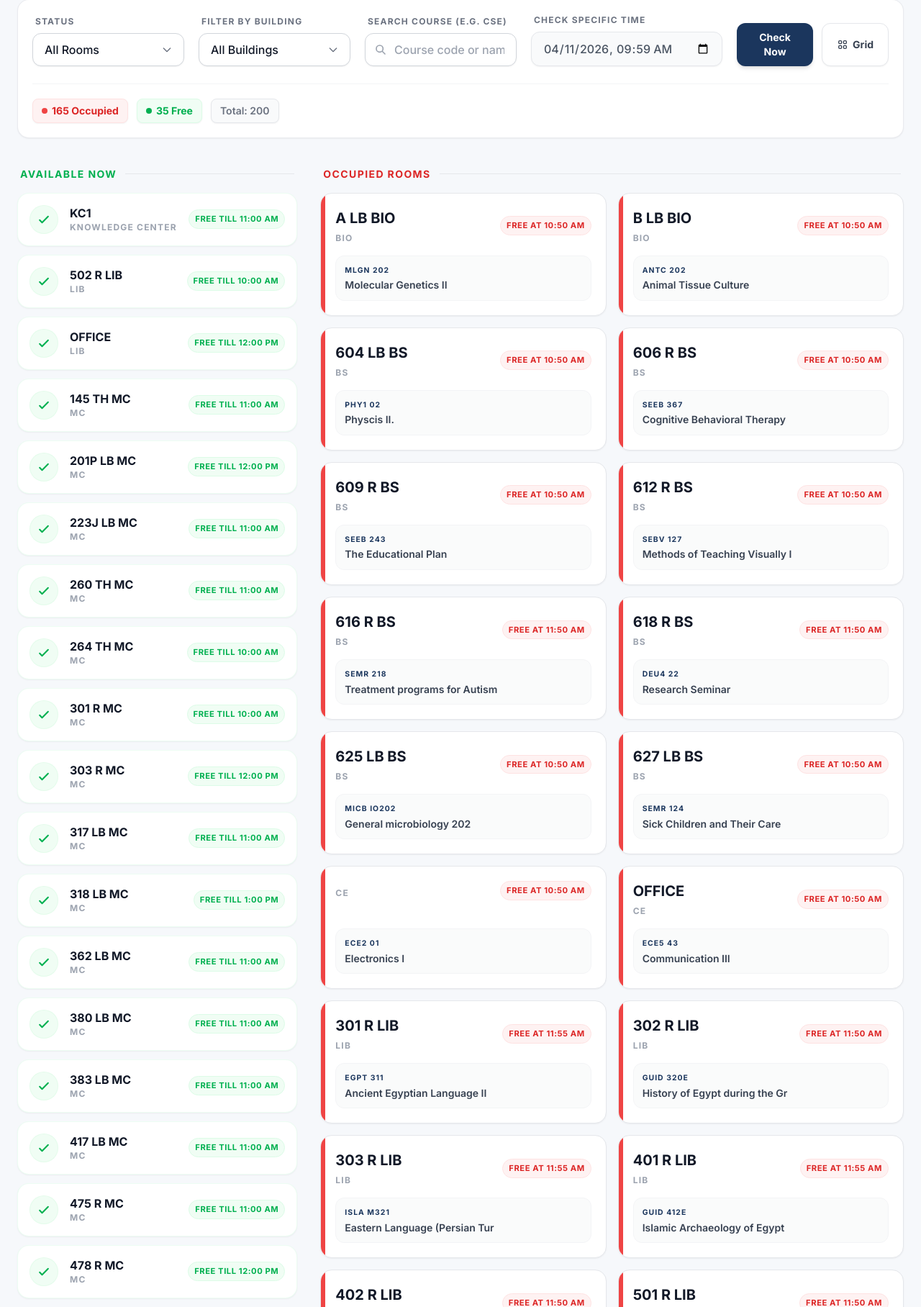
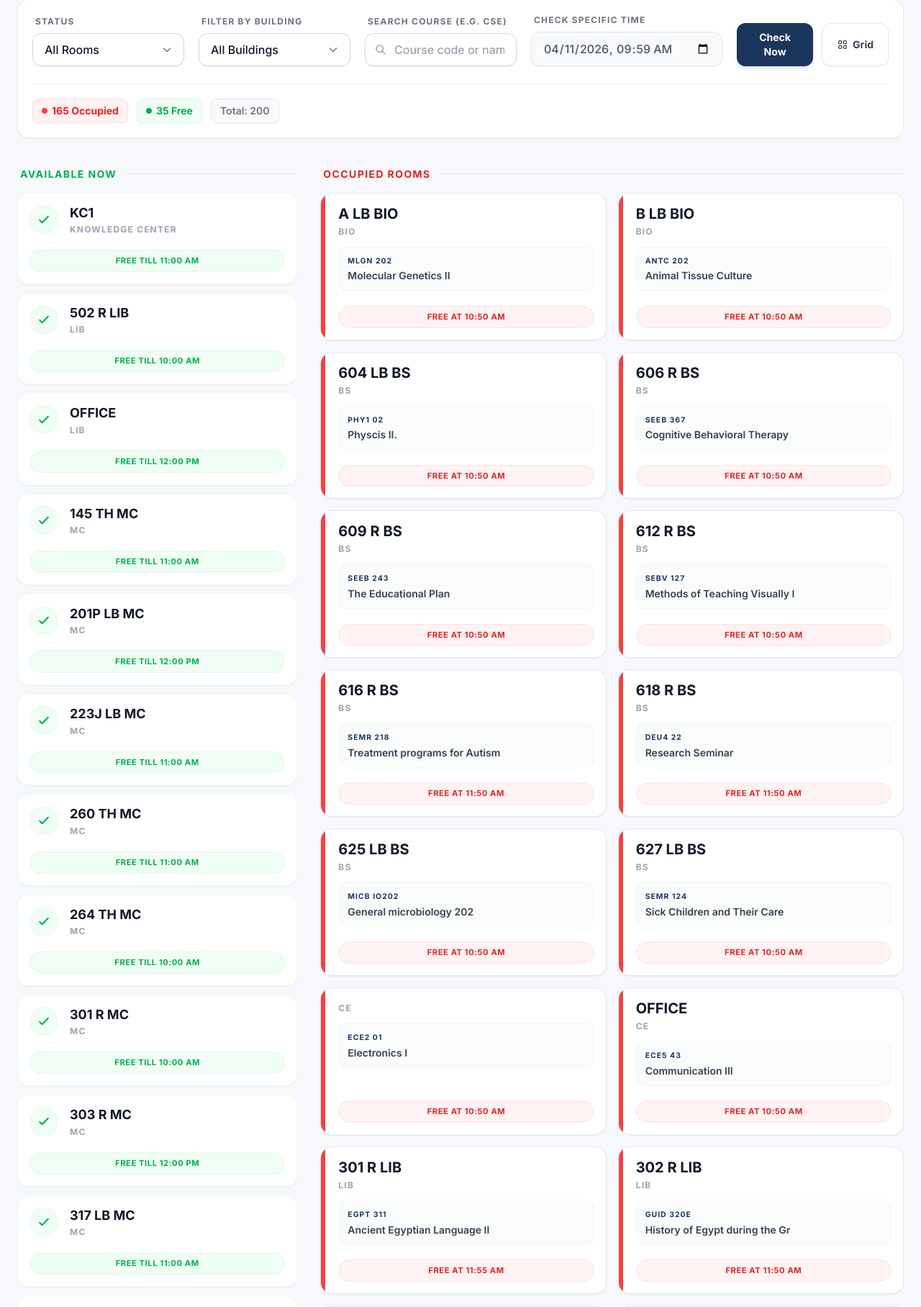
Before and after one commit to medoledo/Ehalls, a Django app: page / in a window 1280 px wide. Shown: the part 122-1938 px from the top of the page at 72% size. Run offline with Django 5.2, Linux system fonts and the light colour scheme; data comes from the database, SQL or seed files in the repository; some libraries are stand-ins or nearby versions.

Commit message:
Fixing the cards

```diff
--- a/halls/templates/halls/dashboard.html
+++ b/halls/templates/halls/dashboard.html
@@ -190,19 +190,21 @@
         <div class="h-[1px] bg-gray-200 flex-grow"></div>
       </div>
 
-      <div id="free-list" class="grid grid-cols-1 sm:grid-cols-2 {% if selected_status == 'free' %}md:grid-cols-3 lg:grid-cols-4 xl:grid-cols-5{% else %}lg:grid-cols-1{% endif %} gap-3">
-        {% for r in free_rooms %}
-        <div class="card-hover bg-white dark:bg-slate-800 border border-green-100/50 dark:border-green-900/30 rounded-2xl p-4 shadow-sm flex flex-col sm:flex-row items-start sm:items-center justify-between gap-3 group">
-          <div class="flex items-center gap-4">
+      <div id="free-list" class="grid grid-cols-1 sm:grid-cols-2 {% if selected_status == 'free' %}md:grid-cols-2 lg:grid-cols-3 xl:grid-cols-4{% else %}lg:grid-cols-1{% endif %} gap-3">
+                {% for r in free_rooms %}
+        <div class="card-hover bg-white dark:bg-slate-800 border border-green-100/50 dark:border-green-900/30 rounded-2xl p-4 shadow-sm flex flex-col gap-4 group h-full justify-between">
+          <div class="flex items-start gap-4">
             <div class="w-10 h-10 rounded-full bg-green-50 dark:bg-green-900/30 flex items-center justify-center shrink-0 border border-green-100/60 dark:border-green-800/50 group-hover:bg-must-green group-hover:text-white group-hover:border-must-green transition-colors">
               <svg class="w-5 h-5 text-must-green dark:text-green-400 group-hover:text-white" fill="none" stroke="currentColor" viewBox="0 0 24 24"><path stroke-linecap="round" stroke-linejoin="round" stroke-width="2.5" d="M5 13l4 4L19 7"></path></svg>
             </div>
-            <div>
-              <h3 class="font-black text-gray-900 leading-tight text-base">{{ r.room }}</h3>
-              <p class="text-xs font-bold text-gray-400 uppercase tracking-widest mt-0.5">{{ r.building }}</p>
+            <div class="min-w-0 flex-1">
+              <h3 class="font-black text-gray-900 dark:text-white text-lg leading-tight truncate pr-1" title="{{ r.room }}">{{ r.room }}</h3>
+              <p class="text-xs font-bold text-gray-400 uppercase tracking-widest mt-1 truncate pr-1" title="{{ r.building }}">{{ r.building }}</p>
             </div>
           </div>
-          <span class="badge bg-green-50 text-must-green dark:text-green-400 shrink-0 border border-green-100 font-bold px-2 py-1">Free till {{ r.free_till }}</span>
+          <div class="w-full mt-1">
+            <span class="badge bg-green-50 text-must-green dark:text-green-400 border border-green-100 dark:border-green-800/60 font-bold px-3 py-1.5 w-full flex justify-center">Free till {{ r.free_till }}</span>
+          </div>
         </div>
         {% empty %}
         <div class="col-span-full py-16 flex flex-col items-center justify-center bg-white dark:bg-slate-800 rounded-2xl border border-dashed border-gray-300 dark:border-slate-700">
@@ -223,22 +225,22 @@
         <div class="h-[1px] bg-gray-200 flex-grow"></div>
       </div>
 
-      <div id="occupied-list" class="grid grid-cols-1 sm:grid-cols-2 {% if selected_status == 'occupied' %}md:grid-cols-3 lg:grid-cols-4 xl:grid-cols-5{% endif %} gap-4">
-        {% for r in occupied_rooms %}
-        <div class="card-hover bg-white dark:bg-slate-800 border border-gray-200 dark:border-slate-700 rounded-2xl p-5 flex flex-col gap-4 shadow-sm relative overflow-hidden group min-h-[140px]">
+      <div id="occupied-list" class="grid grid-cols-1 sm:grid-cols-2 {% if selected_status == 'occupied' %}md:grid-cols-2 lg:grid-cols-3 xl:grid-cols-4{% endif %} gap-4">
+                {% for r in occupied_rooms %}
+        <div class="card-hover bg-white dark:bg-slate-800 border border-gray-200 dark:border-slate-700 rounded-2xl p-4 flex flex-col gap-4 shadow-sm relative overflow-hidden group h-full justify-between">
           <div class="absolute top-0 left-0 w-1.5 h-full bg-red-500 dark:bg-red-400"></div>
-          <div class="flex flex-col sm:flex-row items-start sm:items-center justify-between gap-3">
-            <div>
-              <h3 class="font-black text-gray-900 dark:text-white text-lg md:text-xl leading-none flex items-center gap-2">
-                {{ r.room }}
-              </h3>
-              <p class="text-xs font-bold text-gray-400 uppercase tracking-widest mt-1.5">{{ r.building }}</p>
+          <div class="flex flex-col gap-3 pl-2">
+            <div class="min-w-0">
+              <h3 class="font-black text-gray-900 dark:text-white text-xl leading-tight truncate pr-1" title="{{ r.room }}">{{ r.room }}</h3>
+              <p class="text-xs font-bold text-gray-400 uppercase tracking-widest mt-1 truncate pr-1" title="{{ r.building }}">{{ r.building }}</p>
             </div>
-            <span class="badge bg-red-50 dark:bg-red-900/30 text-red-600 dark:text-red-400 shrink-0 border border-red-100 dark:border-red-900/50 font-bold px-2 py-1">Free at {{ r.end_time }}</span>
+            <div class="bg-gray-50/80 dark:bg-slate-700/80 rounded-xl p-3 border border-gray-100 dark:border-slate-600">
+              <p class="text-[0.65rem] font-black tracking-widest text-must-blue dark:text-blue-400 uppercase mb-1 truncate" title="{{ r.course_code|default:'Course' }}">{{ r.course_code|default:"Course" }}</p>
+              <p class="text-sm font-semibold text-gray-700 dark:text-gray-300 leading-tight line-clamp-2" title="{{ r.course_title }}">{{ r.course_title }}</p>
+            </div>
           </div>
-          <div class="bg-gray-50/80 dark:bg-slate-700/80 rounded-xl p-3 border border-gray-100 dark:border-slate-600 mt-auto">
-            <p class="text-[0.65rem] font-black tracking-widest text-must-blue dark:text-blue-400 uppercase mb-1">{{ r.course_code|default:"Course" }}</p>
-            <p class="text-sm font-semibold text-gray-700 dark:text-gray-300 leading-tight">{{ r.course_title }}</p>
+          <div class="w-full mt-1 pl-2">
+            <span class="badge bg-red-50 dark:bg-red-900/30 text-red-600 dark:text-red-400 border border-red-100 dark:border-red-900/50 font-bold px-3 py-1.5 w-full flex justify-center">Free at {{ r.end_time }}</span>
           </div>
         </div>
         {% empty %}
```
